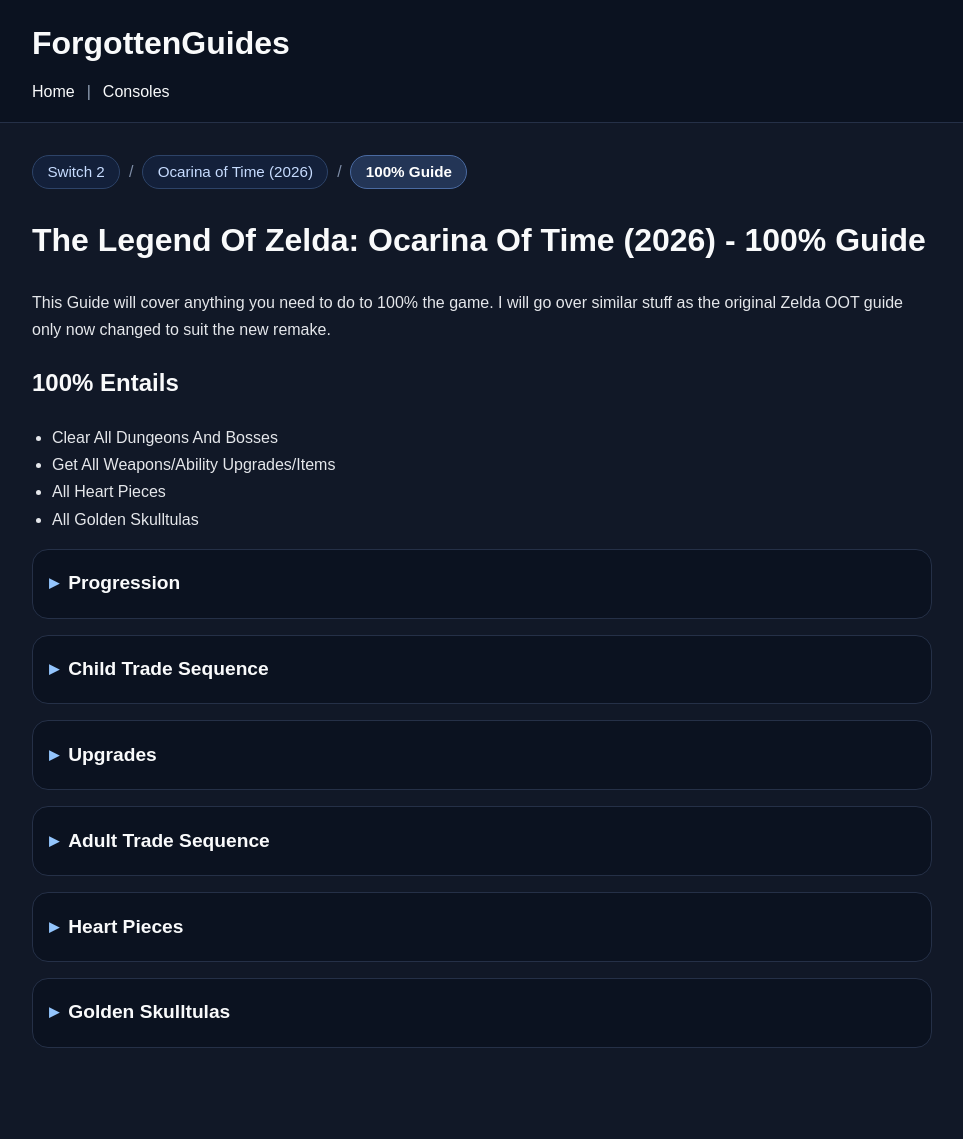
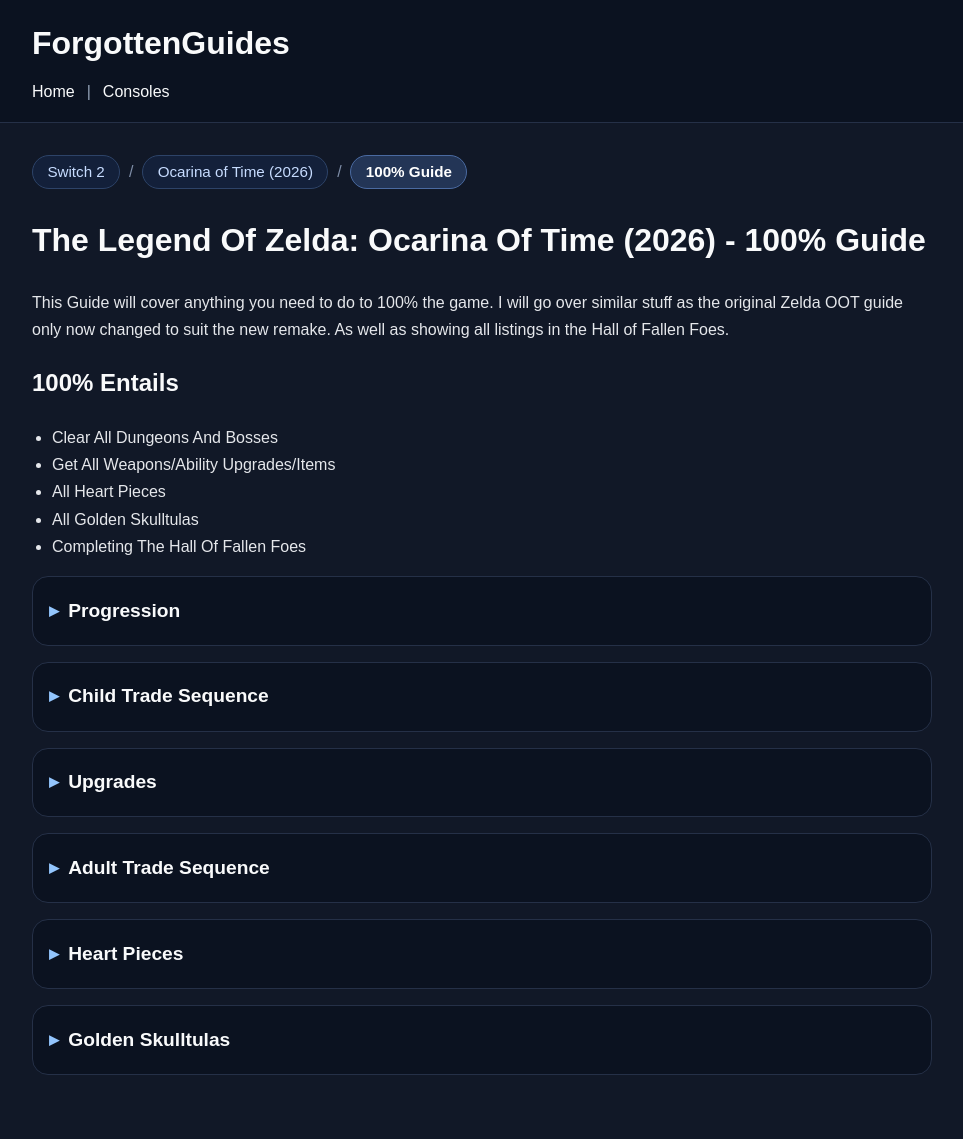
Before and after one commit to ForgottenGem/ForgottenGuides, a Jekyll site: the page built from switch2/oot/100-percent-guideoot2026.md, in a window 1280 px wide. Shown: the whole page, without its empty margins (158-1121 px from the left). Built offline with Jekyll 4.4.1, drawn with Linux system fonts in a browser that asks for light colours; before the commit the page ends 1112 px from its top, so only the background shows below that; part of the change alters nothing that is shown.

Commit message:
Update 100-percent-guideoot2026.md

```diff
--- a/switch2/oot/100-percent-guideoot2026.md
+++ b/switch2/oot/100-percent-guideoot2026.md
@@ -13,7 +13,7 @@ title: 100% Guide
 
 # The Legend Of Zelda: Ocarina Of Time (2026) - 100% Guide
 
-This Guide will cover anything you need to do to 100% the game. I will go over similar stuff as the original Zelda OOT guide only now changed to suit the new remake.
+This Guide will cover anything you need to do to 100% the game. I will go over similar stuff as the original Zelda OOT guide only now changed to suit the new remake. As well as showing all listings in the Hall of Fallen Foes.
 
 ## 100% Entails
 
@@ -21,6 +21,7 @@ This Guide will cover anything you need to do to 100% the game. I will go over s
 - Get All Weapons/Ability Upgrades/Items
 - All Heart Pieces
 - All Golden Skulltulas
+- Completing The Hall Of Fallen Foes
 
 <details class="console-guide-section">
   <summary>Progression</summary>
@@ -35,7 +36,7 @@ This Guide will cover anything you need to do to 100% the game. I will go over s
                   class="guide-art">
           </figure>
           <p>
-          Wake up and start the game before going into a maze through a crawlspace in kokiri forest to get the kokiri sword then explore the city till you have enough money to buy the shield from the shop (40 Ruppees). Then go past mido to the deku tree while killing some upright deku babas to get some deku sticks.
+          Wake up and start the game before going outside and talking to Saria then go into a maze on your left through a crawlspace in kokiri forest to get the kokiri sword then explore the city till you have enough money to buy the shield from the shop (40 Ruppees). Then go past mido to the deku tree while killing some upright deku babas to get some deku sticks.
           </p>
           <figure class="image-block">
              <img src="{{ '/assets/images/ootn64/T2.jpg' | relative_url }}"
@@ -43,7 +44,7 @@ This Guide will cover anything you need to do to 100% the game. I will go over s
                   class="guide-art">
           </figure>
           <p>
-          When inside the Deku Tree make your way up one layer and you'll see a big chest which stores the map and then continue across till you find a door with a deku scrub inside after deflecting its shot with your new shield enter he next room to get the fairy slingshot.
+          When inside the Deku Tree make your way up one layer and you'll see a big chest which stores the map and then continue across till you find a door with a deku scrub inside after deflecting its shot with your new shield enter he next room to get the fairy slingshot then shoot the eye switch to leave.
           </p>
           <figure class="image-block">
              <img src="{{ '/assets/images/ootn64/T3.jpg' | relative_url }}"
@@ -51,7 +52,7 @@ This Guide will cover anything you need to do to 100% the game. I will go over s
                   class="guide-art">
           </figure>
           <p>
-          Go back out and climb even higher to the top layer of the tree entering a room where youll get your compass from a big chest, light a torch with a deku stick to leave the room then jump off from the top to break the webbing blocking the bottom floors.
+          Go back out and climb even higher to the top layer of the tree entering a room where you'll get your compass from a big chest, feel free to grab the skulltula though there will be a section for skulltula tokens down below, then jump off from the top to break the webbing blocking the bottom floors.
           </p>
           <figure class="image-block">
              <img src="{{ '/assets/images/ootn64/T4.jpg' | relative_url }}"
@@ -59,7 +60,7 @@ This Guide will cover anything you need to do to 100% the game. I will go over s
                   class="guide-art">
           </figure>
           <p>
-          Burn the webs blocking a door the defeat the deku scrub within to learn the code 2.3.1 before shooting the eye above the door to continue, in the next room youll need to lower the water by diving to a switch then use the platform to go under the spike.
+          Burn the webs blocking a door using the torch across the room, then defeat the deku scrub within to learn the code 2.3.1 before shooting the eye above the door to continue, in the next room youll need to lower the water by diving to a switch then use the platform to go under the spike and you'll come into a small room where you have to light 3 unlit torches.
           </p>
           <figure class="image-block">
              <img src="{{ '/assets/images/ootn64/T5.jpg' | relative_url }}"
@@ -67,7 +68,7 @@ This Guide will cover anything you need to do to 100% the game. I will go over s
                   class="guide-art">
           </figure>
           <p>
-          Avoiding the center of the next room so enemies dont drop on you circle around the wall and burn the webbing covering a crawlspace to then push a block down in the next room as a form of shortcut using the torch from earlier light a stick on fire and quickly jump back across the shortcut block then roll on the webbed floor with the fiery stick to drop down.
+          Enemies will drop on you so you have to grab the torch and burn the webbing covering a crawlspace to then push a block down in the next room as a form of shortcut using the torch from earlier light a stick on fire and quickly jump back across the shortcut block then roll on the webbed floor with the fiery stick to drop down.
           </p>
           <figure class="image-block">
              <img src="{{ '/assets/images/ootn64/T6.jpg' | relative_url }}"
@@ -75,7 +76,7 @@ This Guide will cover anything you need to do to 100% the game. I will go over s
                   class="guide-art">
           </figure>
           <p>
-          From there reflect the deku nuts back in the order 2.3.1 to gain access to your first boss Queen Gohma. Shoot her with your slingshot when her eye is red to stun her and slash away that's all there is to it.
+          From there reflect the deku nuts back in the order 2.3.1 to gain access to your first boss Queen Gohma. Shoot her with your slingshot in her eye to stun her and slash away that's all there is to it. Claim your first Heart Container & leave to obtain the Kokiri Emerald.
           </p>
         </ul>
       </details>
```
